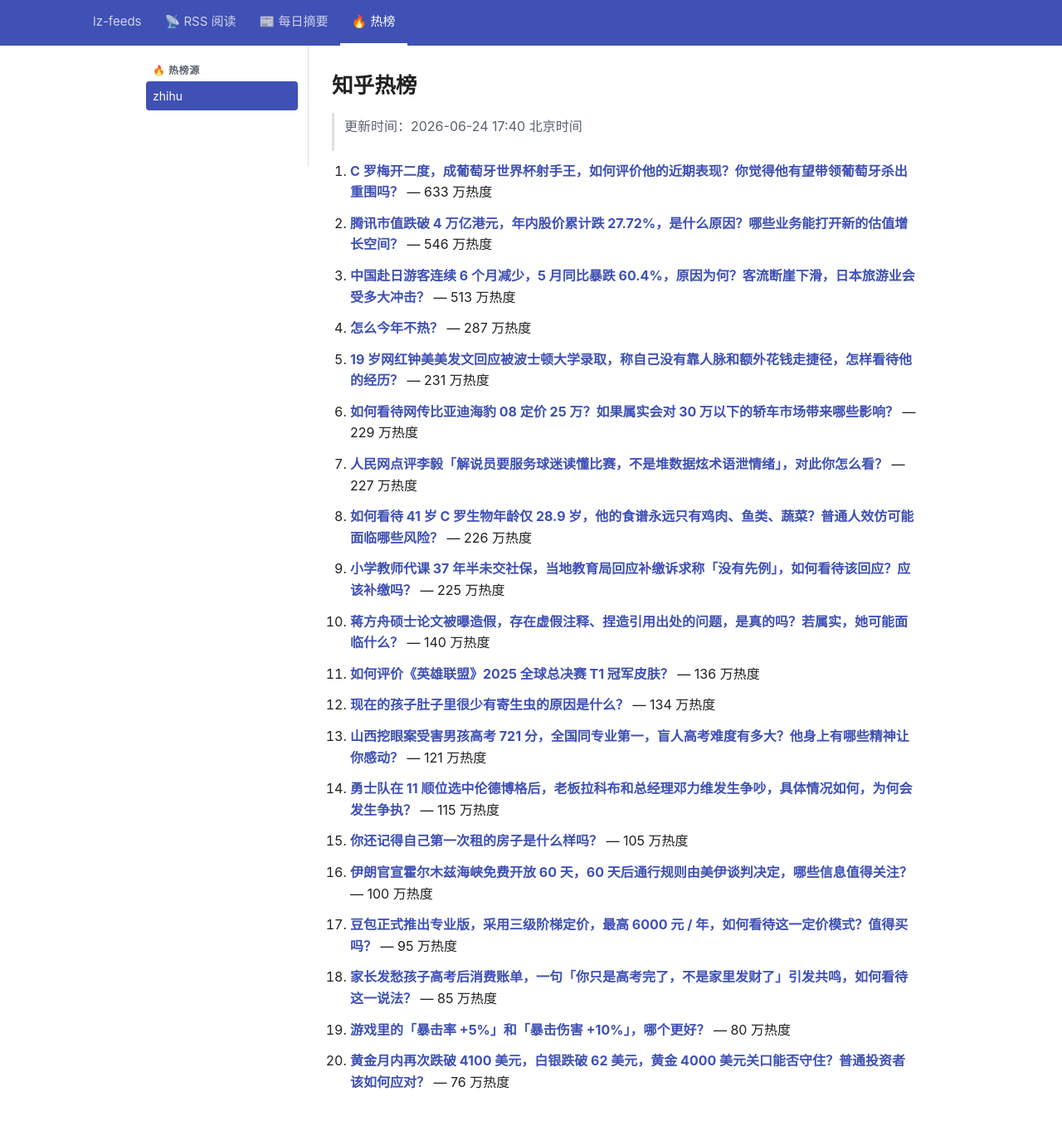
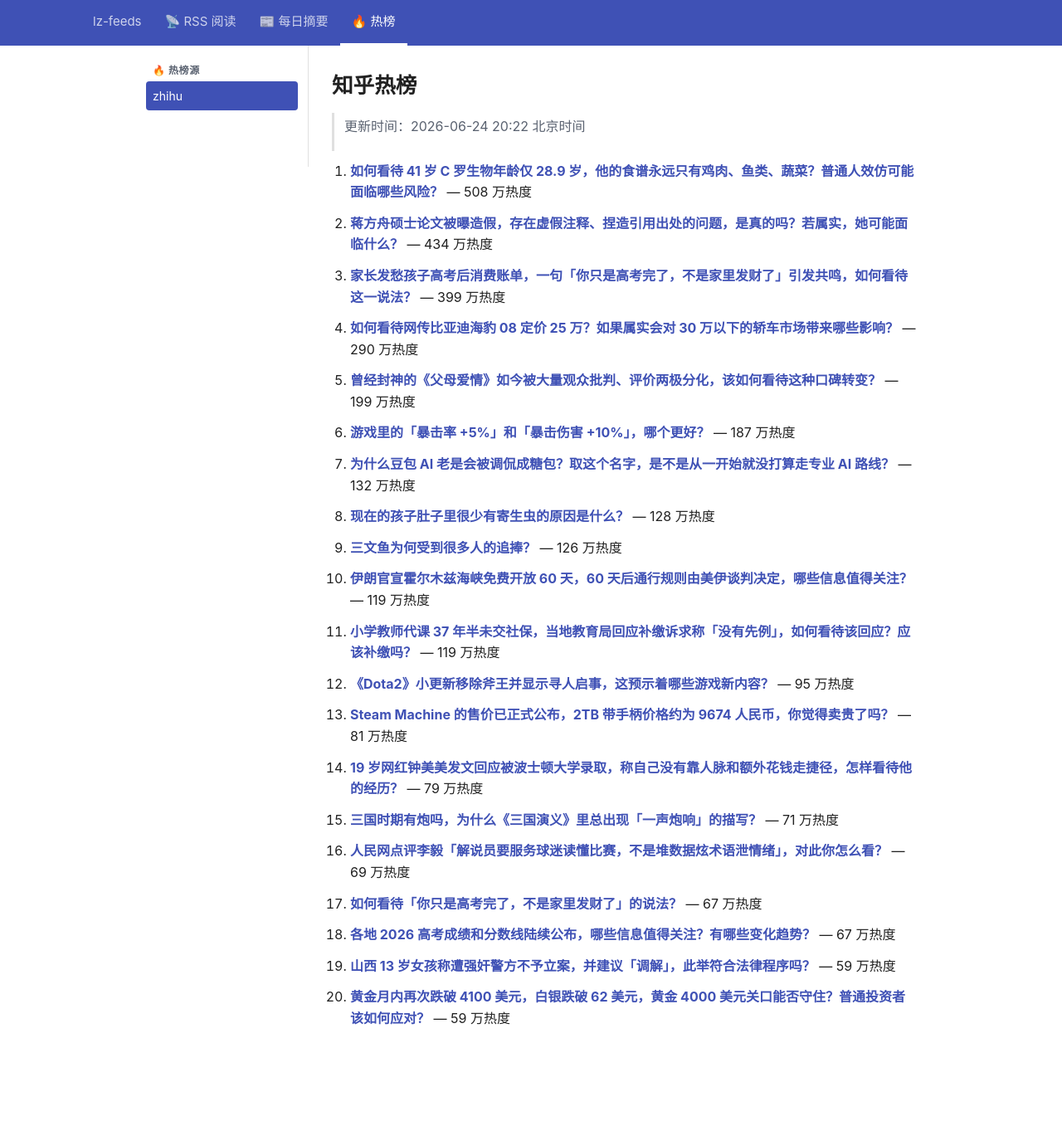
Before and after one commit to lizhang0101/lz-feeds, a Jekyll site: the page built from _hotlist/zhihu.md, in a window 1280 px wide and 1381 px high. Shown: the top 1351 px of the window at 83% size. Built offline with Jekyll 4.4.1, drawn with Linux system fonts in a browser that asks for light colours.

Commit message:
hotlist: 2026-06-24T12:22Z

```diff
--- a/_hotlist/zhihu.md
+++ b/_hotlist/zhihu.md
@@ -1,48 +1,48 @@
 ---
-updated: 2026-06-24 17:40 北京时间
+updated: 2026-06-24 20:22 北京时间
 count: 20
 ---
 
 # 知乎热榜
 
-> 更新时间：2026-06-24 17:40 北京时间
+> 更新时间：2026-06-24 20:22 北京时间
 
-1. **[C 罗梅开二度，成葡萄牙世界杯射手王，如何评价他的近期表现？你觉得他有望带领葡萄牙杀出重围吗？](https://www.zhihu.com/question/2053009986955867156)** — 633 万热度
+1. **[如何看待 41 岁 C 罗生物年龄仅 28.9 岁，他的食谱永远只有鸡肉、鱼类、蔬菜？普通人效仿可能面临哪些风险？](https://www.zhihu.com/question/2053054134677239570)** — 508 万热度
 
-2. **[腾讯市值跌破 4 万亿港元，年内股价累计跌 27.72%，是什么原因？哪些业务能打开新的估值增长空间？](https://www.zhihu.com/question/2052712338256565845)** — 546 万热度
+2. **[蒋方舟硕士论文被曝造假，存在虚假注释、捏造引用出处的问题，是真的吗？若属实，她可能面临什么？](https://www.zhihu.com/question/2052779185521649277)** — 434 万热度
 
-3. **[中国赴日游客连续 6 个月减少，5 月同比暴跌 60.4%，原因为何？客流断崖下滑，日本旅游业会受多大冲击？](https://www.zhihu.com/question/2052721837830935858)** — 513 万热度
+3. **[家长发愁孩子高考后消费账单，一句「你只是高考完了，不是家里发财了」引发共鸣，如何看待这一说法？](https://www.zhihu.com/question/2052870237394149872)** — 399 万热度
 
-4. **[怎么今年不热？](https://www.zhihu.com/question/2051554873020266000)** — 287 万热度
+4. **[如何看待网传比亚迪海豹 08 定价 25 万？如果属实会对 30 万以下的轿车市场带来哪些影响？](https://www.zhihu.com/question/2052704788622602395)** — 290 万热度
 
-5. **[19 岁网红钟美美发文回应被波士顿大学录取，称自己没有靠人脉和额外花钱走捷径，怎样看待他的经历？](https://www.zhihu.com/question/2052729446113567950)** — 231 万热度
+5. **[曾经封神的《父母爱情》如今被大量观众批判、评价两极分化，该如何看待这种口碑转变？](https://www.zhihu.com/question/2052817852818612758)** — 199 万热度
 
-6. **[如何看待网传比亚迪海豹 08 定价 25 万？如果属实会对 30 万以下的轿车市场带来哪些影响？](https://www.zhihu.com/question/2052704788622602395)** — 229 万热度
+6. **[游戏里的「暴击率 +5%」和「暴击伤害 +10%」，哪个更好？](https://www.zhihu.com/question/2050162370757055174)** — 187 万热度
 
-7. **[人民网点评李毅「解说员要服务球迷读懂比赛，不是堆数据炫术语泄情绪」，对此你怎么看？](https://www.zhihu.com/question/2052801575043560695)** — 227 万热度
+7. **[为什么豆包 AI 老是会被调侃成糖包？取这个名字，是不是从一开始就没打算走专业 AI 路线？](https://www.zhihu.com/question/2035742574737143093)** — 132 万热度
 
-8. **[如何看待 41 岁 C 罗生物年龄仅 28.9 岁，他的食谱永远只有鸡肉、鱼类、蔬菜？普通人效仿可能面临哪些风险？](https://www.zhihu.com/question/2053054134677239570)** — 226 万热度
+8. **[现在的孩子肚子里很少有寄生虫的原因是什么？](https://www.zhihu.com/question/2005254307231074086)** — 128 万热度
 
-9. **[小学教师代课 37 年半未交社保，当地教育局回应补缴诉求称「没有先例」，如何看待该回应？应该补缴吗？](https://www.zhihu.com/question/2052464755097466816)** — 225 万热度
+9. **[三文鱼为何受到很多人的追捧？](https://www.zhihu.com/question/306352085)** — 126 万热度
 
-10. **[蒋方舟硕士论文被曝造假，存在虚假注释、捏造引用出处的问题，是真的吗？若属实，她可能面临什么？](https://www.zhihu.com/question/2052779185521649277)** — 140 万热度
+10. **[伊朗官宣霍尔木兹海峡免费开放 60 天，60 天后通行规则由美伊谈判决定，哪些信息值得关注？](https://www.zhihu.com/question/2052882056875603762)** — 119 万热度
 
-11. **[如何评价《英雄联盟》2025 全球总决赛 T1 冠军皮肤？](https://www.zhihu.com/question/2052878027915269436)** — 136 万热度
+11. **[小学教师代课 37 年半未交社保，当地教育局回应补缴诉求称「没有先例」，如何看待该回应？应该补缴吗？](https://www.zhihu.com/question/2052464755097466816)** — 119 万热度
 
-12. **[现在的孩子肚子里很少有寄生虫的原因是什么？](https://www.zhihu.com/question/2005254307231074086)** — 134 万热度
+12. **[《Dota2》小更新移除斧王并显示寻人启事，这预示着哪些游戏新内容？](https://www.zhihu.com/question/2052693570713293337)** — 95 万热度
 
-13. **[山西挖眼案受害男孩高考 721 分，全国同专业第一，盲人高考难度有多大？他身上有哪些精神让你感动？](https://www.zhihu.com/question/2053062013907990085)** — 121 万热度
+13. **[Steam Machine 的售价已正式公布，2TB 带手柄价格约为 9674 人民币，你觉得卖贵了吗？](https://www.zhihu.com/question/2052712338893923422)** — 81 万热度
 
-14. **[勇士队在 11 顺位选中伦德博格后，老板拉科布和总经理邓力维发生争吵，具体情况如何，为何会发生争执？](https://www.zhihu.com/question/2053052504120586820)** — 115 万热度
+14. **[19 岁网红钟美美发文回应被波士顿大学录取，称自己没有靠人脉和额外花钱走捷径，怎样看待他的经历？](https://www.zhihu.com/question/2052729446113567950)** — 79 万热度
 
-15. **[你还记得自己第一次租的房子是什么样吗？](https://www.zhihu.com/roundtable/zufangxinshoucun)** — 105 万热度
+15. **[三国时期有炮吗，为什么《三国演义》里总出现「一声炮响」的描写？](https://www.zhihu.com/question/625086821)** — 71 万热度
 
-16. **[伊朗官宣霍尔木兹海峡免费开放 60 天，60 天后通行规则由美伊谈判决定，哪些信息值得关注？](https://www.zhihu.com/question/2052882056875603762)** — 100 万热度
+16. **[人民网点评李毅「解说员要服务球迷读懂比赛，不是堆数据炫术语泄情绪」，对此你怎么看？](https://www.zhihu.com/question/2052801575043560695)** — 69 万热度
 
-17. **[豆包正式推出专业版，采用三级阶梯定价，最高 6000 元 / 年，如何看待这一定价模式？值得买吗？](https://www.zhihu.com/question/2053056486595629534)** — 95 万热度
+17. **[如何看待「你只是高考完了，不是家里发财了」的说法？](https://www.zhihu.com/question/2053039684436210325)** — 67 万热度
 
-18. **[家长发愁孩子高考后消费账单，一句「你只是高考完了，不是家里发财了」引发共鸣，如何看待这一说法？](https://www.zhihu.com/question/2052870237394149872)** — 85 万热度
+18. **[各地 2026 高考成绩和分数线陆续公布，哪些信息值得关注？有哪些变化趋势？](https://www.zhihu.com/question/2052808922361061817)** — 67 万热度
 
-19. **[游戏里的「暴击率 +5%」和「暴击伤害 +10%」，哪个更好？](https://www.zhihu.com/question/2050162370757055174)** — 80 万热度
+19. **[山西 13 岁女孩称遭强奸警方不予立案，并建议「调解」，此举符合法律程序吗？](https://www.zhihu.com/question/2052708548925190388)** — 59 万热度
 
-20. **[黄金月内再次跌破 4100 美元，白银跌破 62 美元，黄金 4000 美元关口能否守住？普通投资者该如何应对？](https://www.zhihu.com/question/2052784601471493284)** — 76 万热度
+20. **[黄金月内再次跌破 4100 美元，白银跌破 62 美元，黄金 4000 美元关口能否守住？普通投资者该如何应对？](https://www.zhihu.com/question/2052784601471493284)** — 59 万热度
```
